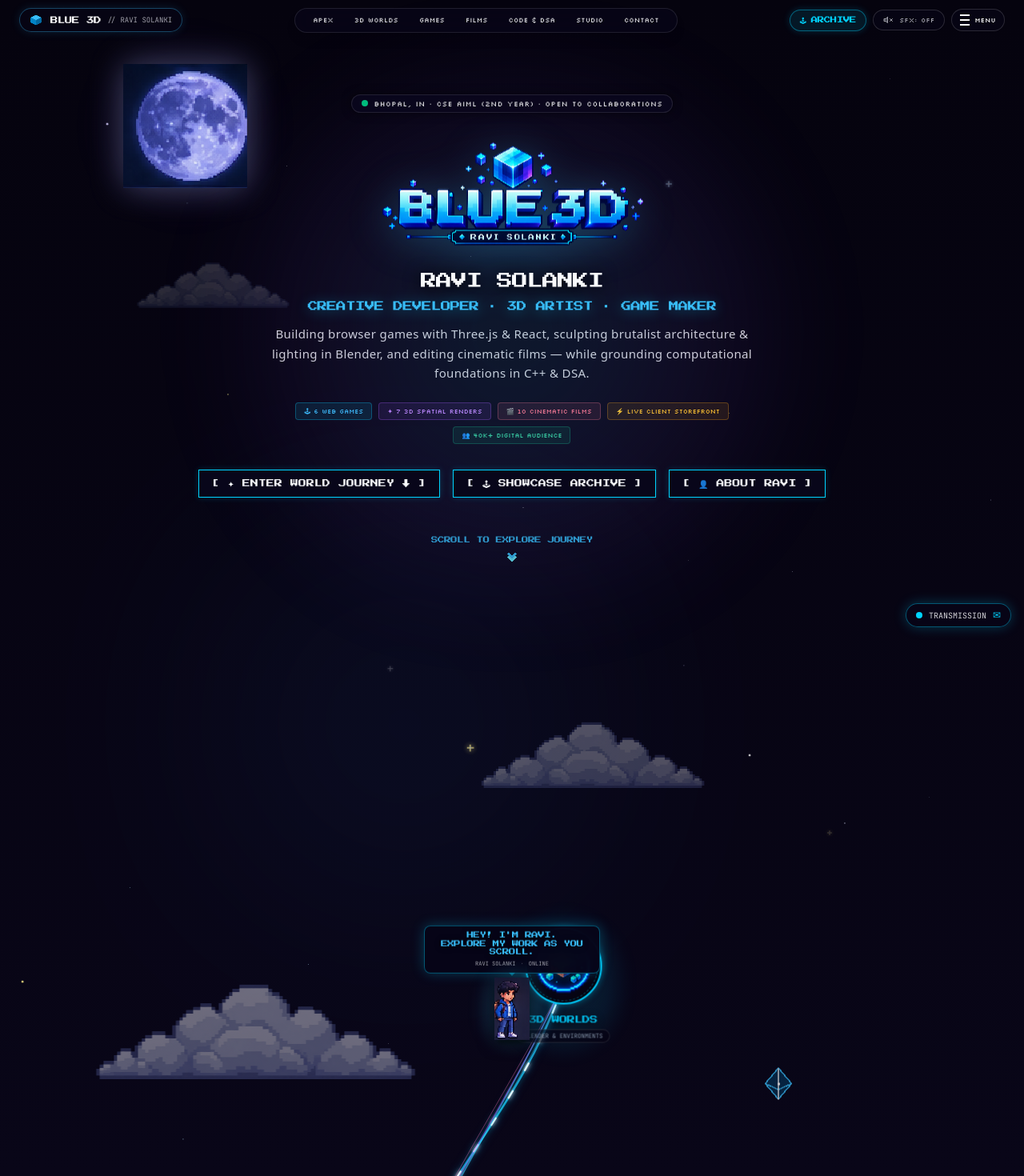
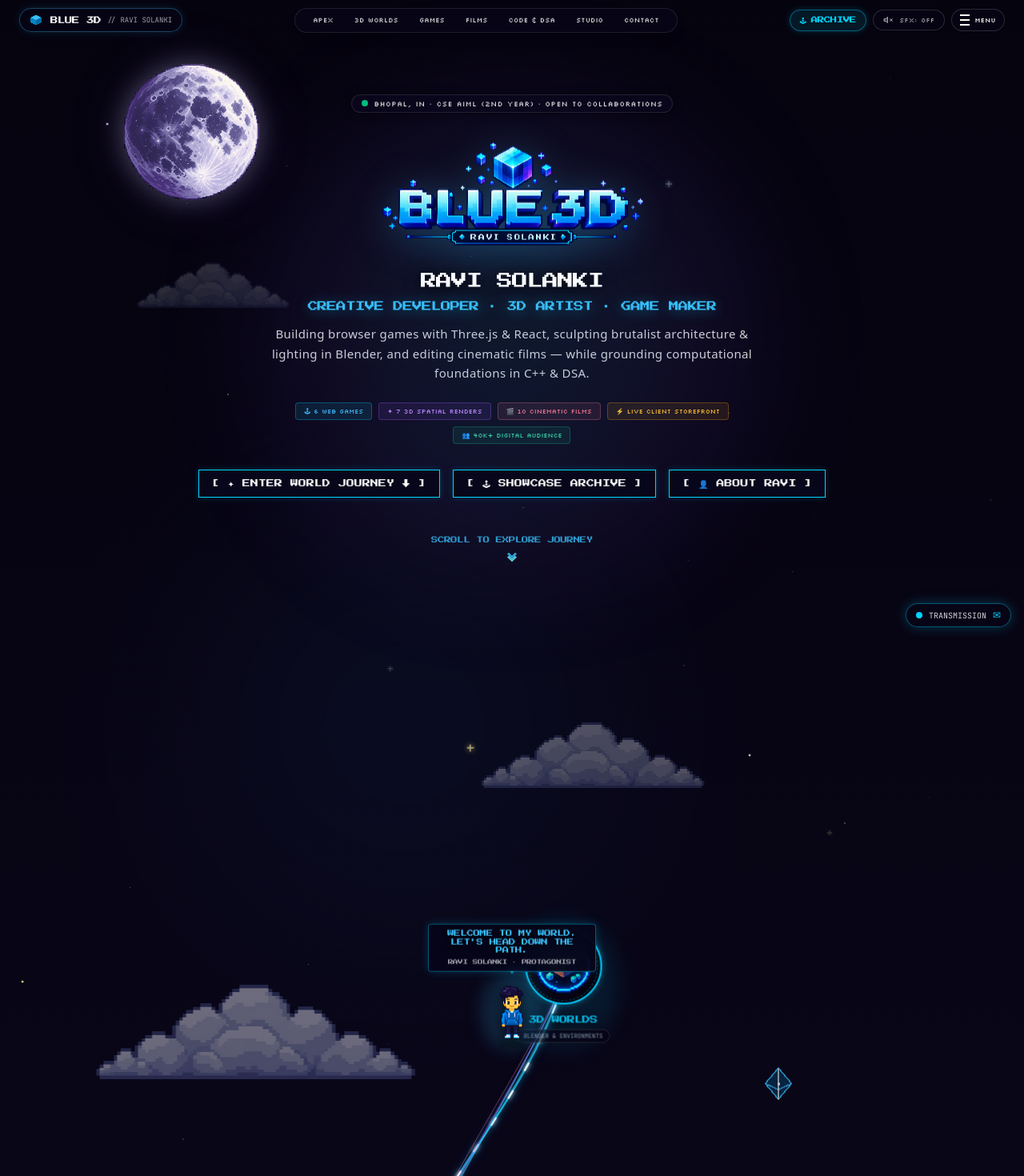
Before and after one commit to WebDevRavi/ravi-solanki-portfolio, a Next.js app: page / in a window 1280 px wide. Shown: the top 1470 px of the page at 80% size. Built offline with nearby package versions, Linux system fonts and the light colour scheme.

Commit message:
feat(world): restore original floating character, moon, and climax end character

```diff
--- a/src/components/world/Character.tsx
+++ b/src/components/world/Character.tsx
@@ -13,31 +13,23 @@ export const Character: React.FC<CharacterProps> = ({ onSpeak, scrollProgress =
   const [isInteracted, setIsInteracted] = useState(false);
   const [isDragging, setIsDragging] = useState(false);
   const [dragOffset, setDragOffset] = useState({ x: 0, y: 0 });
-  const [isScrolling, setIsScrolling] = useState(false);
-  const [walkFrame, setWalkFrame] = useState(1);
 
   const startPointerRef = useRef({ x: 0, y: 0 });
   const startOffsetRef = useRef({ x: 0, y: 0 });
   const lastProgressRef = useRef(scrollProgress);
-  const scrollTimeoutRef = useRef<NodeJS.Timeout | null>(null);
 
-  // Dynamic walking animation frame cycle when user scrolls
+  // When user scrolls, smoothly reset manual drag offset so character follows as usual
   useEffect(() => {
-    const diff = Math.abs(scrollProgress - lastProgressRef.current);
-    if (diff > 0.05) {
-      setIsScrolling(true);
-      setWalkFrame((prev) => (prev % 4) + 1);
+    if (Math.abs(scrollProgress - lastProgressRef.current) > 0.4) {
       lastProgressRef.current = scrollProgress;
-
-      if (scrollTimeoutRef.current) {
-        clearTimeout(scrollTimeoutRef.current);
+      if (!isDragging && (dragOffset.x !== 0 || dragOffset.y !== 0)) {
+        const timer = setTimeout(() => {
+          setDragOffset({ x: 0, y: 0 });
+        }, 0);
+        return () => clearTimeout(timer);
       }
-      scrollTimeoutRef.current = setTimeout(() => {
-        setIsScrolling(false);
-        setDragOffset((prev) => (prev.x !== 0 || prev.y !== 0 ? { x: 0, y: 0 } : prev));
-      }, 350);
     }
-  }, [scrollProgress]);
+  }, [scrollProgress, isDragging, dragOffset]);
 
   const handlePointerDown = (e: React.PointerEvent<HTMLDivElement>) => {
     e.stopPropagation();
@@ -79,65 +71,42 @@ export const Character: React.FC<CharacterProps> = ({ onSpeak, scrollProgress =
     }
   };
 
-  // Section-aware authentic human dialogue lines
+  // Dialogue lines per Section 18 & brand guidelines
   const getContextualThought = () => {
     if (isDragging) {
-      return 'MANUALLY EXPLORING THE PATH!';
+      return 'MANUALLY EXPLORING THE SPACE!';
     }
     if (dragOffset.x !== 0 || dragOffset.y !== 0) {
-      return 'PAUSED HERE. KEEP SCROLLING!';
+      return 'PAUSED HERE. SCROLL TO CONTINUE.';
     }
     if (isInteracted) {
       return 'BUILDING THINGS WHILE FIGURING THINGS OUT.';
     }
     if (scrollProgress < 6) {
-      return "HEY! I'M RAVI.\nEXPLORE MY WORK AS YOU SCROLL.";
+      return "WELCOME TO MY WORLD.\nLET'S HEAD DOWN THE PATH.";
     }
     if (scrollProgress < 18) {
-      return 'BLENDER VIEWPORT: LIGHTING & BRUTALIST FORMS.';
+      return 'SPATIAL FORMS, BLENDER LIGHTS, AND GAME PHYSICS.';
     }
-    if (scrollProgress < 28) {
-      return 'INTERACTIVE GAMES: VORTEX GLIDE & TYPERUSH!';
+    if (scrollProgress < 30) {
+      return 'FRAMES, CUTS, AND CINEMATIC ATMOSPHERE.';
     }
-    if (scrollProgress < 38) {
-      return 'DIRECTED & COLOR-GRADED 10 CINEMATIC FILMS.';
+    if (scrollProgress < 42) {
+      return 'DSA PROBLEM-SOLVING AND COMPUTATIONAL FOUNDATIONS.';
     }
-    if (scrollProgress < 46) {
-      return 'C++ & DSA: STRENGTHENING CS FOUNDATIONS.';
+    if (scrollProgress < 54) {
+      return 'CLIENT WEB BUILDS & 40K+ DIGITAL AUDIENCE.';
     }
-    if (scrollProgress < 56) {
-      return 'SHREEPLYS STOREFRONT & FREELANCE VIDEO WORK.';
+    if (scrollProgress < 68) {
+      return 'THE WORLD IS STILL AHEAD. SO MUCH LEFT TO SEE.';
     }
-    if (scrollProgress < 66) {
-      return 'BUILT A 40K+ DIGITAL MEDIA AUDIENCE.';
-    }
-    if (scrollProgress < 76) {
-      return 'MY LATE-NIGHT BHOPAL WORKSTATION.';
+    if (scrollProgress < 78) {
+      return 'THE STUDIO — WHERE LATE-NIGHT IDEAS GET BUILT.';
     }
     if (scrollProgress < 88) {
-      return 'TRANSMISSION: SEND A MESSAGE OR COLLABORATE!';
+      return 'TRANSMISSION POST. LET’S MAKE SOMETHING TOGETHER.';
     }
-    return "EVERY COMMIT & RENDER IS A STEP FORWARD.";
-  };
-
-  // Dynamic sprite asset selection
-  const getSpriteSrc = () => {
-    if (isScrolling) {
-      return `/assets/character/ravi-walk-${walkFrame}.png`;
-    }
-    if (scrollProgress >= 28 && scrollProgress < 42) {
-      return '/assets/character/ravi-camera.png';
-    }
-    if (scrollProgress >= 42 && scrollProgress < 50) {
-      return '/assets/character/ravi-think.png';
-    }
-    if (scrollProgress >= 50 && scrollProgress < 66) {
-      return '/assets/character/ravi-celebrate.png';
-    }
-    if (scrollProgress >= 70 && scrollProgress < 78) {
-      return '/assets/character/ravi-sit-laptop.png';
-    }
-    return '/assets/character/ravi-idle-1.png';
+    return 'ALL IDEAS FLOW TOGETHER INTO THE MIND.';
   };
 
   // Calculate smooth winding coordinates along the world path
@@ -181,7 +150,7 @@ export const Character: React.FC<CharacterProps> = ({ onSpeak, scrollProgress =
         transform: `translate(calc(-50% + ${dragOffset.x}px), calc(-50% + ${dragOffset.y}px))`,
         transition: isDragging
           ? 'none'
-          : 'transform 0.4s cubic-bezier(0.16, 1, 0.3, 1), left 0.6s ease-out, top 0.6s ease-out',
+          : 'transform 0.5s cubic-bezier(0.16, 1, 0.3, 1), left 0.7s ease-out, top 0.7s ease-out',
       }}
       onPointerDown={handlePointerDown}
       onPointerMove={handlePointerMove}
@@ -189,9 +158,9 @@ export const Character: React.FC<CharacterProps> = ({ onSpeak, scrollProgress =
       onClick={handleClick}
     >
       <div className={`flex flex-col items-center ${isDragging ? 'cursor-grabbing' : 'cursor-grab'} group`}>
-        {/* Dialogue Box */}
+        {/* Dialogue Box per Section 18 */}
         <div
-          className={`relative mb-2 px-3 py-1.5 bg-[#070518]/95 border border-[#00d4ff]/40 rounded-lg shadow-[0_0_16px_rgba(0,212,255,0.25)] backdrop-blur-md transition-all duration-300 max-w-[220px] text-center pointer-events-none ${
+          className={`relative mb-2.5 px-3 py-1.5 bg-[#070518]/92 border border-[#00d4ff]/40 rounded shadow-[0_0_12px_rgba(0,212,255,0.2)] backdrop-blur-md transition-all duration-300 max-w-[210px] text-center pointer-events-none ${
             isDragging
               ? 'scale-105 border-[#00d4ff] bg-[#0c0827]'
               : isInteracted
@@ -202,39 +171,39 @@ export const Character: React.FC<CharacterProps> = ({ onSpeak, scrollProgress =
           <p className="font-pixel text-[8px] sm:text-[8.5px] text-[#38bdf8] leading-tight whitespace-pre-line tracking-wider drop-shadow-[0_1px_3px_rgba(0,0,0,0.9)]">
             {getContextualThought()}
           </p>
-          <div className="flex items-center justify-center gap-1.5 mt-1 font-mono text-[7px] text-zinc-400">
+          <div className="flex items-center justify-center gap-1.5 mt-1 font-pixel text-[6.5px] text-zinc-400">
             <span>RAVI SOLANKI</span>
             <span className="text-zinc-600">·</span>
-            <span className="text-zinc-400">{isDragging ? 'DRAGGING' : isScrolling ? 'WALKING' : 'ONLINE'}</span>
+            <span className="text-zinc-400">{isDragging ? 'DRAGGING' : 'PROTAGONIST'}</span>
           </div>
           {/* Subtle triangle arrow pointing to character */}
-          <div className="absolute left-1/2 -bottom-1 -translate-x-1/2 w-0 h-0 border-l-[4px] border-l-transparent border-r-[4px] border-r-transparent border-t-[4px] border-t-[#00d4ff]/50" />
+          <div className="absolute left-1/2 -bottom-1 -translate-x-1/2 w-0 h-0 border-l-[3.5px] border-l-transparent border-r-[3.5px] border-r-transparent border-t-[4px] border-t-[#00d4ff]/50" />
         </div>
 
-        {/* Dynamic Pixel Art Ravi Sprite */}
+        {/* Pixel Art Ravi Protagonist Sprite (55–90px height, Section 6) */}
         <div
           className="relative animate-node-float cursor-pointer select-none"
-          style={{ '--float-duration': '3.2s' } as React.CSSProperties}
+          style={{ '--float-duration': '3.4s' } as React.CSSProperties}
         >
           {/* Subtle ambient floor shadow */}
-          <div className="absolute -bottom-1 left-1/2 -translate-x-1/2 w-9 h-2.5 rounded-full bg-black/70 blur-[2px] pointer-events-none" />
+          <div className="absolute -bottom-1 left-1/2 -translate-x-1/2 w-8 h-2 rounded-full bg-black/60 blur-[2px] pointer-events-none" />
 
-          {/* Cyan/purple aura */}
+          {/* Subtle cyan/purple aura */}
           <div
             className={`absolute -inset-2 rounded-full blur-[10px] pointer-events-none transition-all duration-300 ${
-              isDragging ? 'bg-[#00d4ff]/35 scale-125' : 'bg-[#38bdf8]/20'
+              isDragging ? 'bg-[#00d4ff]/35 scale-120' : 'bg-[#38bdf8]/18'
             }`}
           />
 
-          {/* Dynamic Sprite Image */}
-          <div className="relative w-[52px] h-[78px] filter drop-shadow-[0_4px_10px_rgba(0,0,0,0.8)] transition-transform duration-200 group-hover:scale-110">
+          {/* 58x81px sprite — within 55-90px range per Section 6 */}
+          <div className="relative w-[58px] h-[81px] filter drop-shadow-[0_4px_8px_rgba(0,0,0,0.7)] transition-transform duration-200 group-hover:scale-105">
             <Image
-              src={getSpriteSrc()}
-              alt="Ravi Solanki — Character"
-              width={52}
-              height={78}
+              src="/assets/character/floating-char.png"
+              alt="Ravi Solanki — Protagonist"
+              width={58}
+              height={81}
               className="w-full h-full object-contain pointer-events-none select-none"
-              style={{ imageRendering: 'pixelated' }}
+              style={{ imageRendering: 'pixelated', aspectRatio: '1062 / 1482' }}
               unoptimized
               priority
             />
--- a/src/components/world/ConnectionNetwork.tsx
+++ b/src/components/world/ConnectionNetwork.tsx
@@ -97,11 +97,10 @@ export const ConnectionNetwork: React.FC<ConnectionNetworkProps> = ({
         // Analyzed hole in head coordinates in 594x650 sprite: X = 43.43%, Y = 14.77%
         const isEndCharacter = conn.to.id === 'end-character';
         if (isEndCharacter) {
-          const charW = isMobile ? 180 : 250;
-          const charH = isMobile ? 197 : 274;
-          const bottomOffset = isMobile ? 32 : 48;
+          const charW = isMobile ? 210 : 275;
+          const charH = isMobile ? 230 : 301;
           const charLeft = containerWidth * 0.5 - charW / 2;
-          const charTop = containerHeight - charH - bottomOffset;
+          const charTop = containerHeight - charH;
           x2 = charLeft + charW * 0.4343;
           y2 = charTop + charH * 0.1477;
         }
--- a/src/components/world/EndCharacter.tsx
+++ b/src/components/world/EndCharacter.tsx
@@ -6,10 +6,9 @@ import Image from 'next/image';
 interface EndCharacterProps {
   onSpeak?: () => void;
   scrollY?: number;
-  onReturnToTop?: () => void;
 }
 
-export const EndCharacter: React.FC<EndCharacterProps> = ({ onSpeak, onReturnToTop }) => {
+export const EndCharacter: React.FC<EndCharacterProps> = ({ onSpeak }) => {
   const [isInteracted, setIsInteracted] = useState(false);
 
   const handleClick = () => {
@@ -17,37 +16,29 @@ export const EndCharacter: React.FC<EndCharacterProps> = ({ onSpeak, onReturnToT
     onSpeak?.();
   };
 
-  const handleScrollTop = () => {
-    if (onReturnToTop) {
-      onReturnToTop();
-    } else {
-      window.scrollTo({ top: 0, behavior: 'smooth' });
-    }
-  };
-
   return (
     <div
       id="end-character-anchor"
-      className="absolute left-1/2 -translate-x-1/2 bottom-8 sm:bottom-12 z-25 pointer-events-auto select-none w-full max-w-3xl px-4 flex flex-col items-center"
+      className="absolute left-1/2 -translate-x-1/2 bottom-0 z-25 pointer-events-auto select-none"
     >
       <div
-        className="flex flex-col items-center group cursor-pointer mb-6"
+        className="flex flex-col items-center group cursor-pointer"
         onClick={handleClick}
-        title="The Creator's Horizon — Click to Speak"
+        title="The Creator's Mind — Node Horizon"
       >
-        {/* Character Container with Floating Motion */}
+        {/* Character Container with Floating Motion (Top is completely open for incoming connection line!) */}
         <div className="relative animate-cosmic-float">
           {/* Ambient Cosmic Portal Backlight */}
           <div
-            className="absolute -inset-10 rounded-full blur-[45px] pointer-events-none"
+            className="absolute -inset-10 rounded-full blur-[40px] pointer-events-none"
             style={{
               background:
-                'radial-gradient(circle, rgba(168, 85, 247, 0.45) 0%, rgba(56, 189, 248, 0.25) 45%, transparent 75%)',
+                'radial-gradient(circle, rgba(168, 85, 247, 0.5) 0%, rgba(56, 189, 248, 0.25) 45%, transparent 75%)',
             }}
           />
 
           {/* Pixel Art Character Image */}
-          <div className="relative w-[180px] sm:w-[220px] md:w-[250px] aspect-[594/650] select-none pointer-events-none">
+          <div className="relative w-[210px] sm:w-[250px] md:w-[275px] aspect-[594/650] select-none pointer-events-none">
             <Image
               src="/assets/character/end-node-character.png"
               alt="End Node Character — The Creator"
@@ -55,14 +46,14 @@ export const EndCharacter: React.FC<EndCharacterProps> = ({ onSpeak, onReturnToT
               height={650}
               priority
               unoptimized
-              className="w-full h-full object-contain drop-shadow-[0_10px_25px_rgba(0,0,0,0.85)] drop-shadow-[0_0_30px_rgba(168,85,247,0.35)]"
+              className="w-full h-full object-contain drop-shadow-[0_10px_25px_rgba(0,0,0,0.7)] drop-shadow-[0_0_35px_rgba(168,85,247,0.4)]"
               style={{
                 imageRendering: 'pixelated',
                 aspectRatio: '594 / 650',
               }}
             />
 
-            {/* Portal Void Aura: Positioned exactly at hole in head (X: 43.43%, Y: 14.77%) */}
+            {/* Portal Void Aura: Positioned exactly at hole in the head (X: 43.43%, Y: 14.77%) */}
             <div
               className="absolute pointer-events-none -translate-x-1/2 -translate-y-1/2"
               style={{
@@ -74,10 +65,10 @@ export const EndCharacter: React.FC<EndCharacterProps> = ({ onSpeak, onReturnToT
             >
               {/* Inner Portal Swirl Glow */}
               <div
-                className="absolute inset-0 rounded-[50%] blur-[4px] opacity-85 animate-portal-pulse"
+                className="absolute inset-0 rounded-[50%] blur-[4px] opacity-80 animate-portal-pulse"
                 style={{
                   background:
-                    'radial-gradient(ellipse at center, rgba(192, 132, 252, 0.9) 0%, rgba(99, 102, 241, 0.65) 40%, rgba(59, 7, 100, 0.3) 75%, transparent 100%)',
+                    'radial-gradient(ellipse at center, rgba(192, 132, 252, 0.85) 0%, rgba(99, 102, 241, 0.6) 40%, rgba(59, 7, 100, 0.3) 75%, transparent 100%)',
                 }}
               />
 
@@ -93,39 +84,9 @@ export const EndCharacter: React.FC<EndCharacterProps> = ({ onSpeak, onReturnToT
             </div>
           </div>
 
-          {/* Ground Platform Pedestal */}
-          <div className="w-48 sm:w-64 h-3 mx-auto mt-[-10px] rounded-full bg-gradient-to-r from-transparent via-[#00d4ff]/40 to-transparent blur-[1px] border-b border-[#00d4ff]/60" />
+          {/* Base Glow Shadow */}
+          <div className="absolute -bottom-3 left-1/2 -translate-x-1/2 w-32 h-4 rounded-full bg-[#a855f7]/25 blur-[10px] pointer-events-none" />
         </div>
-      </div>
-
-      {/* Ground Observatory Sign-off & Final Navigation */}
-      <div className="w-full text-center space-y-4 pt-2 border-t border-white/10 max-w-xl">
-        <p className="font-pixel text-[10px] sm:text-[11px] text-white tracking-widest">
-          ✦ HORIZON REACHED · THANKS FOR VISITING ✦
-        </p>
-
-        <p className="font-sans text-xs text-zinc-400 max-w-md mx-auto leading-relaxed">
-          &ldquo;I keep building, experimenting, and refining until I find what&apos;s next.&rdquo;
-        </p>
-
-        <div className="flex flex-wrap items-center justify-center gap-3 pt-2">
-          <button
-            onClick={handleScrollTop}
-            className="pixel-btn text-[9px] py-2 px-4 bg-[#0a071e] text-[#38bdf8] border border-[#38bdf8]/50 hover:bg-[#38bdf8] hover:text-black transition-all hover:scale-105"
-          >
-            [ ↑ RETURN TO APEX ]
-          </button>
-          <a
-            href="mailto:ravisolanki969197@gmail.com"
-            className="pixel-btn text-[9px] py-2 px-4 bg-[#0a071e] text-[#a855f7] border border-[#a855f7]/50 hover:bg-[#a855f7] hover:text-white transition-all hover:scale-105"
-          >
-            [ ✉ TRANSMISSION / EMAIL ]
-          </a>
-        </div>
-
-        <p className="font-mono text-[9px] text-zinc-500 pt-3">
-          © {new Date().getFullYear()} RAVI SOLANKI · BLUE 3D · CRAFTED IN BHOPAL, INDIA
-        </p>
       </div>
     </div>
   );
--- a/src/components/world/Moon.tsx
+++ b/src/components/world/Moon.tsx
@@ -18,24 +18,24 @@ export const Moon: React.FC<MoonProps> = ({ scrollY = 0 }) => {
         transform: `translate3d(0, ${translateY}px, 0)`,
       }}
     >
-      {/* Subtle Lunar Atmospheric Glow */}
+      {/* Subtle Lunar Atmospheric Glow (Section 5: subtle purple/white glow, no excessive brightness) */}
       <div
-        className="absolute -inset-8 rounded-full blur-[30px] opacity-40 pointer-events-none"
+        className="absolute -inset-6 rounded-full blur-[35px] opacity-35 pointer-events-none"
         style={{
-          background: 'radial-gradient(circle, rgba(165, 180, 252, 0.4) 0%, rgba(139, 92, 246, 0.2) 45%, transparent 70%)',
+          background: 'radial-gradient(circle, rgba(224, 231, 255, 0.45) 0%, rgba(168, 85, 247, 0.2) 50%, transparent 75%)',
         }}
       />
 
-      {/* Authentic Pixel Art Moon */}
-      <div className="relative w-[100px] h-[100px] sm:w-[120px] sm:h-[120px] md:w-[140px] md:h-[140px] lg:w-[155px] lg:h-[155px]">
+      {/* High-Resolution Pixel Art Moon (Desktop ~170px, Mobile ~110px) */}
+      <div className="relative w-[110px] h-[110px] sm:w-[130px] sm:h-[130px] md:w-[150px] md:h-[150px] lg:w-[170px] lg:h-[170px]">
         <Image
-          src="/assets/sky/moon-large.png"
+          src="/assets/sky/pixel-moon.png"
           alt="Pixel Moon"
-          width={155}
-          height={155}
+          width={170}
+          height={170}
           priority
           unoptimized
-          className="w-full h-full object-contain filter drop-shadow-[0_0_20px_rgba(165,180,252,0.35)] select-none pointer-events-none"
+          className="w-full h-full object-contain filter drop-shadow-[0_0_16px_rgba(199,210,254,0.3)] select-none pointer-events-none"
           style={{
             imageRendering: 'pixelated',
           }}
--- a/src/components/world/WorldScene.tsx
+++ b/src/components/world/WorldScene.tsx
@@ -280,7 +280,6 @@ export const WorldScene: React.FC = () => {
       <EndCharacter
         scrollY={scrollY}
         onSpeak={() => soundEngine.playClick()}
-        onReturnToTop={() => window.scrollTo({ top: 0, behavior: 'smooth' })}
       />
 
       {/* 15. Interactive Node Portfolio Inspection Drawer */}
```
